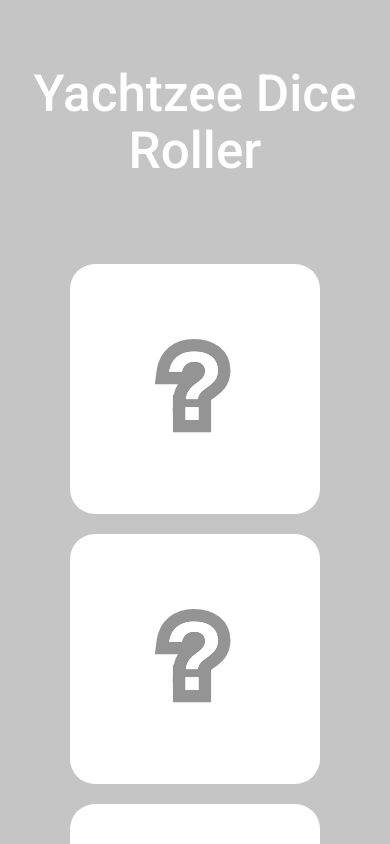
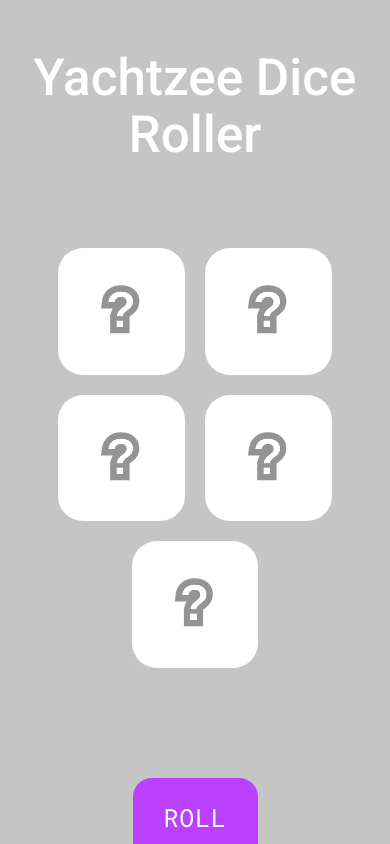
Before and after one commit to chriskstaton/SIXXES, a React (Vite) app in the folder yachtzee/: page / in a window 390 px wide. Shown: the top 844 px of the page. Built offline with nearby package versions, Linux system fonts and the light colour scheme.

Commit message:
add styles for smartphone

```diff
--- a/yachtzee/src/App.scss
+++ b/yachtzee/src/App.scss
@@ -1,14 +1,13 @@
 @import url("https://fonts.googleapis.com/css2?family=Roboto+Mono&family=Roboto:wght@500&display=swap");
 
 #root {
-	max-width: 1400px;
+	text-align: center;
 	margin: 0 auto;
-	padding: 2rem;
-	text-align: center;
 }
 
 .App {
 	font-family: "Roboto", sans-serif;
+	padding: 1rem;
 }
 
 body {
@@ -16,6 +15,7 @@ body {
 	color: white;
 }
 h1 {
+	position: relative;
 }
 
 .dice-container {
@@ -23,8 +23,8 @@ h1 {
 	margin-top: 75px;
 }
 .dice {
-	height: 250px;
-	width: 250px;
+	height: 15vh;
+	width: 15vh;
 	background-color: white;
 	display: inline-block;
 	vertical-align: middle;
@@ -32,8 +32,8 @@ h1 {
 	border-radius: 25px;
 }
 .dice-selected {
-	height: 250px;
-	width: 250px;
+	height: 15vh;
+	width: 15vh;
 	background-color: #e1a6ff;
 	/* dark #8500CC */
 	display: inline-block;
@@ -72,7 +72,6 @@ h1 {
 	margin-top: 125px;
 
 	p {
-		// color: #edcaff;
 		color: #e1a6ff;
 		font-size: xx-large;
 		font-weight: bolder;
```
